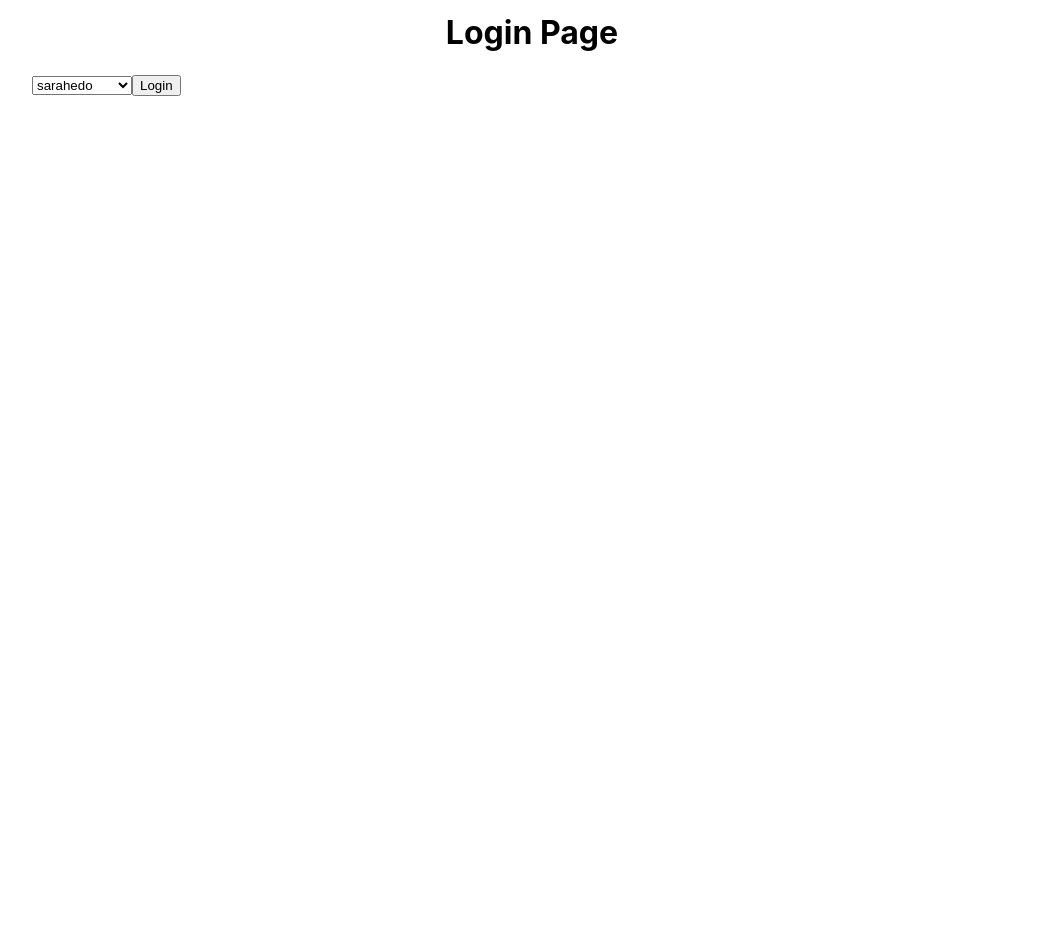
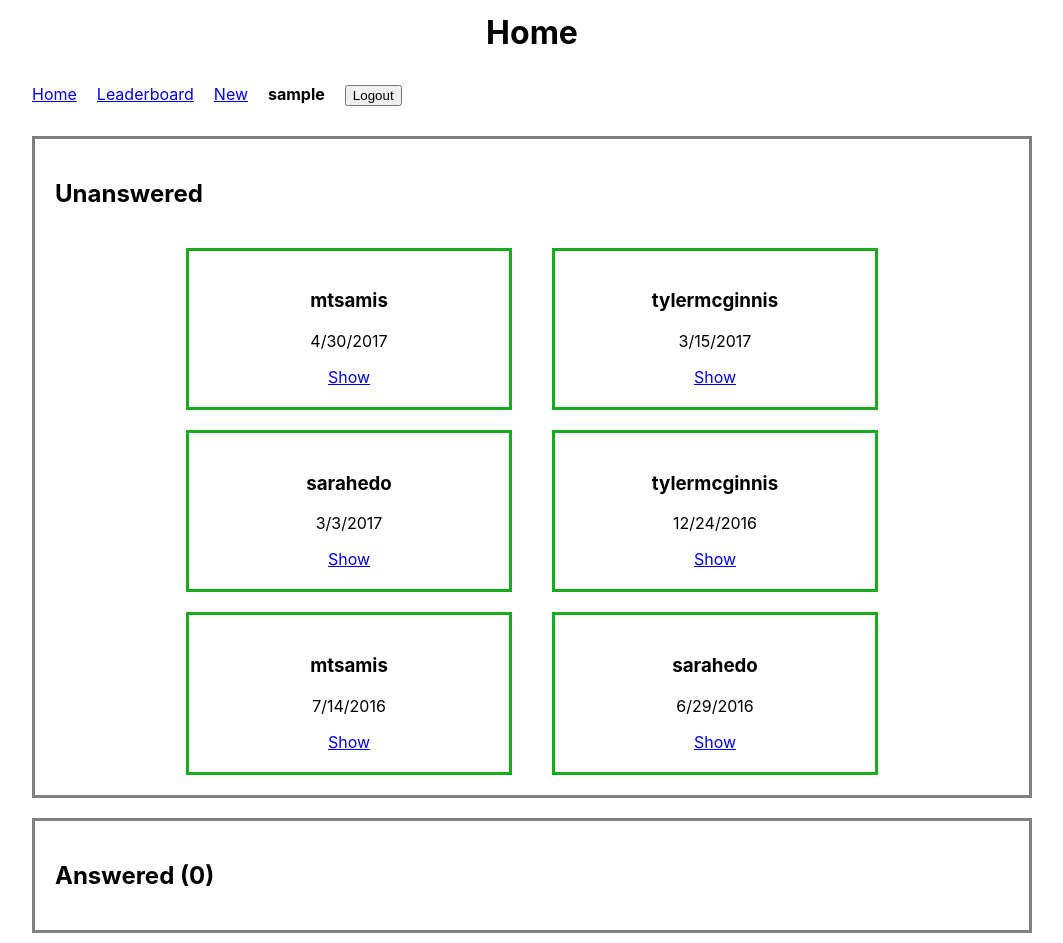
Before and after one commit to HungNguyen14121998/employee-polls, a React (Create React App) app: page / in a window 1280 px wide. Before the commit this address led to /login. Shown: the part 100-1043 px from the top of the page, without its empty margins (108-1171 px from the left). Before the commit the page ends 800 px from the top, so only its background shows below. Built offline with nearby package versions, Linux system fonts and the light colour scheme; sample sign-in values are in the browser's storage.

Commit message:
fix comment

```diff
--- a/src/components/App.js
+++ b/src/components/App.js
@@ -31,7 +31,14 @@ function App(props) {
               </PrivateRoute>
             }
           />
-          <Route path="/questions/:question_id" element={<QuestionDetail />} />
+          <Route
+            path="/questions/:question_id"
+            element={
+              <PrivateRoute>
+                <QuestionDetail />
+              </PrivateRoute>
+            }
+          />
           <Route
             path="/leaderboard"
             element={
--- /dev/null
+++ b/src/components/AuthenContext.js
@@ -0,0 +1,33 @@
+import { createContext, useContext, useState } from "react";
+import { useNavigate } from "react-router-dom";
+
+const AuthContext = createContext();
+
+const AuthProvider = ({ children }) => {
+  const [user, setUser] = useState(localStorage.getItem("username") ?? null);
+  const navigate = useNavigate();
+
+  const loginAction = (username) => {
+    setUser(username);
+    localStorage.setItem("username", username);
+    navigate("/");
+  };
+
+  const logOut = () => {
+    setUser(null);
+    localStorage.removeItem("username");
+    navigate("/login");
+  };
+
+  return (
+    <AuthContext.Provider value={{ user, loginAction, logOut }}>
+      {children}
+    </AuthContext.Provider>
+  );
+};
+
+export default AuthProvider;
+
+export const useAuth = () => {
+  return useContext(AuthContext);
+};
--- a/src/components/Dashboard.js
+++ b/src/components/Dashboard.js
@@ -2,8 +2,10 @@ import { connect } from "react-redux";
 import Nav from "./Nav";
 import { useEffect, useState } from "react";
 import Question from "./Question";
+import { useAuth } from "./AuthenContext";
 
 const Dashboard = (props) => {
+  const auth = useAuth();
   const [newQuestions, setNewQuetions] = useState([]);
   const [doneQuestions, setDoneQuestions] = useState([]);
 
@@ -33,10 +35,12 @@ const Dashboard = (props) => {
 
       const votes = votesOptionOne.concat(votesOptionTwo);
 
-      if (votes.includes(authedUser)) {
-        arrayDoneQuestions.push(question);
-      } else {
-        arrayNewQuetions.push(question);
+      if (auth.user) {
+        if (votes.includes(auth.user)) {
+          arrayDoneQuestions.push(question);
+        } else {
+          arrayNewQuetions.push(question);
+        }
       }
     });
 
--- a/src/components/Login.js
+++ b/src/components/Login.js
@@ -1,11 +1,10 @@
 import { useEffect, useState } from "react";
 import { connect } from "react-redux";
 import { setAuthedUser } from "../actions/authedUser";
-import { useNavigate } from "react-router-dom";
+import { useAuth } from "./AuthenContext";
 
 const Login = (props) => {
-  const navigate = useNavigate();
-
+  const auth = useAuth();
   const [users, setUsers] = useState([]);
   const [userLogin, setUserLogin] = useState("");
 
@@ -23,8 +22,7 @@ const Login = (props) => {
   const handleClickLogin = (event) => {
     const { dispatch } = props;
     dispatch(setAuthedUser(userLogin));
-
-    navigate("/");
+    auth.loginAction(userLogin);
   };
 
   return (
--- a/src/components/Nav.js
+++ b/src/components/Nav.js
@@ -2,16 +2,16 @@ import { connect } from "react-redux";
 import { Link } from "react-router-dom";
 import { setAuthedUser } from "../actions/authedUser";
 import { useNavigate } from "react-router-dom";
+import { useAuth } from "./AuthenContext";
 
 const Nav = (props) => {
   const navigate = useNavigate();
+  const auth = useAuth();
 
   const handleClickLogout = (event) => {
     const { dispatch } = props;
-
     dispatch(setAuthedUser("no_authen"));
-
-    navigate("/login");
+    auth.logOut();
   };
 
   return (
@@ -27,7 +27,7 @@ const Nav = (props) => {
           <Link to="/new">New</Link>
         </li>
         <li>
-          <b>{props.authedUser}</b>
+          <b>{auth.user}</b>
         </li>
         <li>
           <button onClick={(e) => handleClickLogout(e)}>Logout</button>
--- a/src/components/New.js
+++ b/src/components/New.js
@@ -4,8 +4,10 @@ import { useState } from "react";
 import { createQuestion } from "../actions/questions";
 import { createQuestionUser } from "../actions/users";
 import { useNavigate } from "react-router-dom";
+import { useAuth } from "./AuthenContext";
 
 const New = (props) => {
+  const auth = useAuth();
   const navigate = useNavigate();
 
   const authedUser = useSelector((state) => state.authedUser);
@@ -28,9 +30,10 @@ const New = (props) => {
   const handleSubmitButton = (e) => {
     const id = generateUID();
 
-    const quetion = {
+    if (auth.user) {
+      const question = {
         id,
-      author: authedUser,
+        author: auth.user,
         timestamp: Date.now(),
         optionOne: {
           votes: [],
@@ -42,8 +45,9 @@ const New = (props) => {
         },
       };
 
-    dispatch(createQuestion(quetion));
-    dispatch(createQuestionUser(quetion));
+      dispatch(createQuestion(question));
+      dispatch(createQuestionUser(question));
+    }
 
     setIsSuccess(true);
 
--- a/src/components/PrivateRoute.js
+++ b/src/components/PrivateRoute.js
@@ -1,13 +1,9 @@
 import { Navigate } from "react-router-dom";
-import { useSelector } from "react-redux";
+import { useAuth } from "./AuthenContext";
 
 const PrivateRoute = ({ children }) => {
-  const authedUser = useSelector((state) => state.authedUser);
+  const auth = useAuth();
 
-  return authedUser != null && authedUser !== "no_authen" ? (
-    children
-  ) : (
-    <Navigate to="/login" />
-  );
+  return auth.user ? children : <Navigate to="/login" />;
 };
 export default PrivateRoute;
--- a/src/components/QuestionDetail.js
+++ b/src/components/QuestionDetail.js
@@ -6,9 +6,11 @@ import { saveQuestionAnswer } from "../actions/questions";
 import { saveQuestionUser } from "../actions/users";
 // import { saveQuestionAnswerData } from "../actions/questions";
 import { useNavigate, Navigate } from "react-router-dom";
+import { useAuth } from "./AuthenContext";
 
 const QuestionDetail = (props) => {
   const navigate = useNavigate();
+  const auth = useAuth();
 
   let params = useParams();
   const questionId = params.question_id;
@@ -28,7 +30,8 @@ const QuestionDetail = (props) => {
   const percentAnswered = (numberUsersAnswered / numberUsers) * 100;
 
   const handleClickOptionOne = (e) => {
-    const { dispatch, authedUser } = props;
+    const { dispatch } = props;
+    const authedUser = auth.user ?? "";
 
     const answer = optionOne;
     dispatch(saveQuestionAnswer({ authedUser, questionId, answer }));
@@ -39,7 +42,8 @@ const QuestionDetail = (props) => {
   };
 
   const handleClickOptionTwo = (e) => {
-    const { dispatch, authedUser } = props;
+    const { dispatch } = props;
+    const authedUser = auth.user ?? "";
 
     const answer = optionTwo;
     dispatch(saveQuestionAnswer({ authedUser, questionId, answer }));
@@ -55,8 +59,8 @@ const QuestionDetail = (props) => {
     convertQuestions.forEach((question) => {
       if (question.id === questionId) {
         setQuestion(question);
-        setAnsweredOne(question.optionOne.votes.includes(props.authedUser));
-        setAnsweredTwo(question.optionTwo.votes.includes(props.authedUser));
+        setAnsweredOne(question.optionOne.votes.includes(auth.user ?? ""));
+        setAnsweredTwo(question.optionTwo.votes.includes(auth.user ?? ""));
 
         const totalVotes =
           question.optionOne.votes.length + question.optionTwo.votes.length;
@@ -79,9 +83,7 @@ const QuestionDetail = (props) => {
     }
   });
 
-  return !Object.keys(props.questions).includes(questionId) ||
-    props.authedUser == null ||
-    props.authedUser === "no_authen" ? (
+  return !Object.keys(props.questions).includes(questionId) && auth.user ? (
     <Navigate to="/404" />
   ) : (
     <div className="container">
--- a/src/index.js
+++ b/src/index.js
@@ -5,13 +5,16 @@ import App from "./components/App";
 import "./index.css";
 import { BrowserRouter as Router } from "react-router-dom";
 import { store } from "./components/store";
+import AuthProvider from "./components/AuthenContext";
 
 const root = createRoot(document.getElementById("root"));
 
 root.render(
   <Provider store={store}>
     <Router>
-      <App />
+      <AuthProvider>
+        <App />
+      </AuthProvider>
     </Router>
   </Provider>
 );
```
Lines whose indentation alone changed are shown as unchanged.
